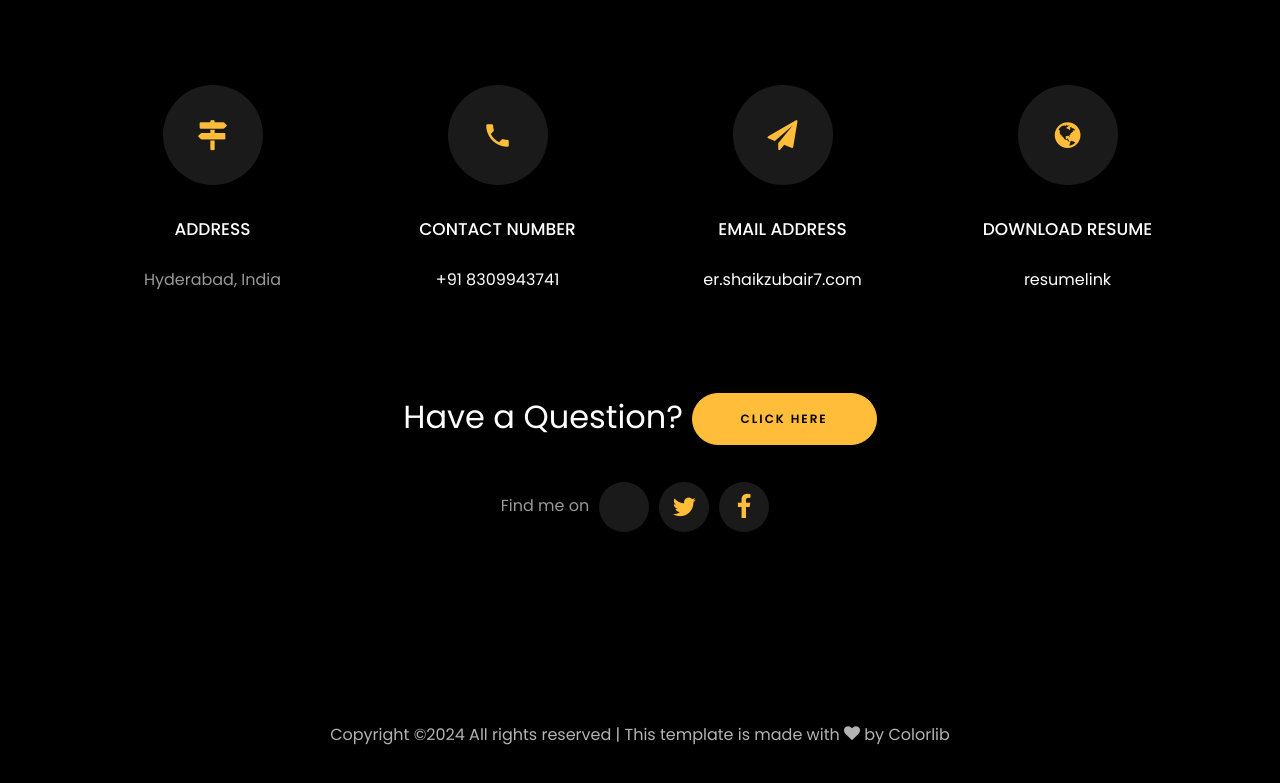
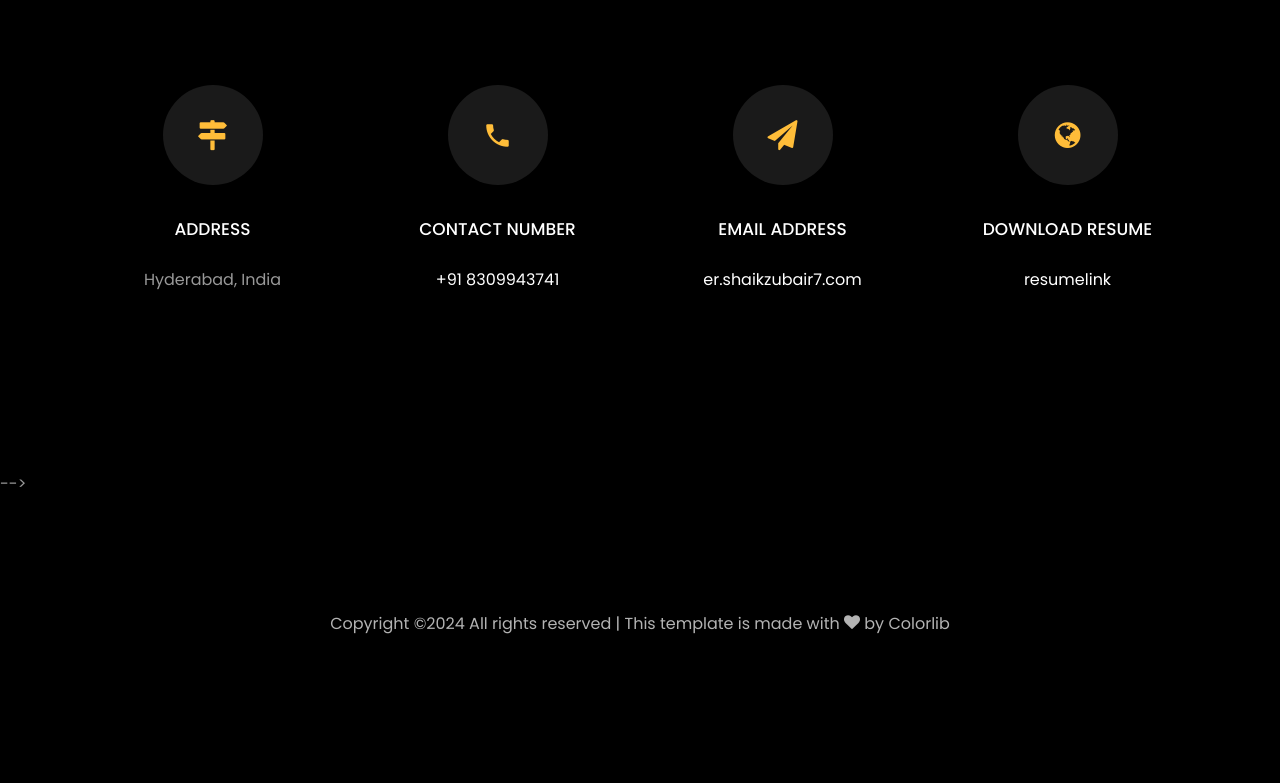
Before and after one commit to ShaikZubair77/shaikzubair.github.io, a plain HTML site: page index.html in a window 1280 px wide. Shown: the part 3630-4413 px from the top of the page. Drawn offline with Linux system fonts and the light colour scheme; files whose address does not match are found by name.

Commit message:
Update index.html..

```diff
--- a/index.html
+++ b/index.html
@@ -573,7 +573,7 @@
 		  <div class="container">
 			<br>
 			<br>
-			<div class="row justify-content-center">
+<!-- 			<div class="row justify-content-center">
 				<div class="col-md-7 ftco-animate text-center">
 					<h2>Have a<span> Question?  </span> <a href="https://forms.gle/uLaTShUKXraAvHJ77" class="btn btn-primary py-3 px-5">Click Here</a> </h2>
 				</div>
@@ -582,16 +582,16 @@
 					<ul class="ftco-footer-social list-unstyled d-flex justify-content-center align-items-center mb-0">
 					  <li class="ftco-animate normal-txt">Find me on  </li>
 					  <!-- <li class="ftco-animate"><a href="https://www.youtube.com/@RishabhMishraOfficial"><span class="icon-youtube"></span></a></li> -->
-					  <li class="ftco-animate"><a href="https://www.linkedin.com/in/Sh1aikzubair1="icon-linkedin"></span></a></li>
+<!-- 					  <li class="ftco-animate"><a href="https://www.linkedin.com/in/Sh1aikzubair1="icon-linkedin"></span></a></li>
 					  <li class="ftco-animate"><a href="https://twitter.com/Shaikzubair077"><span class="icon-twitter"></span></a></li>
-					  <li class="ftco-animate"><a href="https://github.com/shaikzubair77"><span class="icon-facebook"></span></a></li>
+					  <li class="ftco-animate"><a href="https://github.com/shaikzubair77"><span class="icon-facebook"></span></a></li> -->
 				      <!-- <li class="ftco-animate"><a href="https://www.instagram.com/Shaikzubair/"><span class="icon-instagram"></span></a></li> -->
 					</ul>
 				<br>
 		   </div>
    </div>
  </section>
-
+ -->
 
 
 
```
